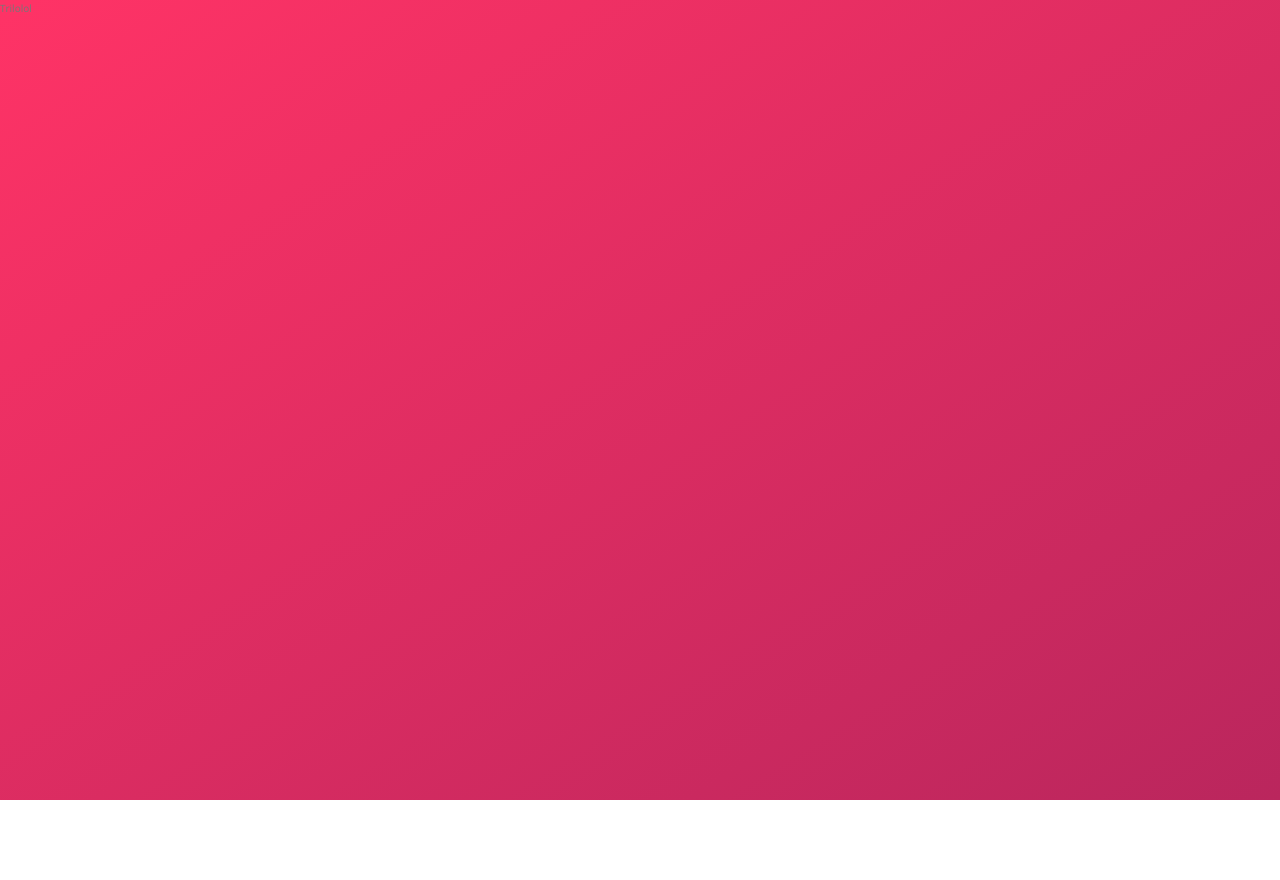
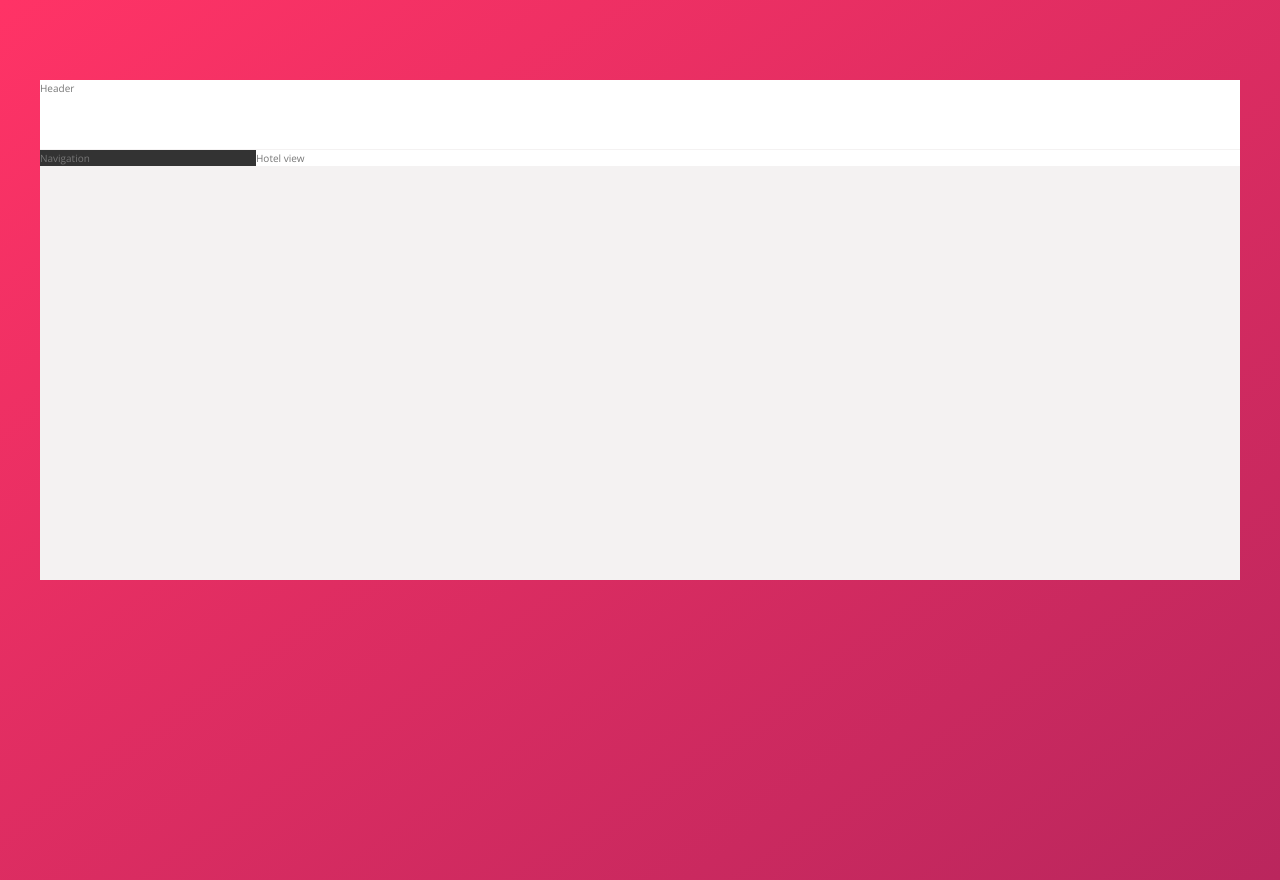
Before and after one commit to Moosees/trillo, a website: page index.html in a window 1280 px wide. Before the commit the page ends 800 px from the top, so only its background shows below. Drawn offline with nearby package versions, Linux system fonts and the light colour scheme.

Commit message:
Add flex-box layout

```diff
--- a/index.html
+++ b/index.html
@@ -11,6 +11,18 @@
         <title>trillo &mdash; Your all-in-one booking app</title>
     </head>
     <body>
-        Trilolol
+        <div class="container">
+            <header class="header">
+                Header
+            </header>
+            <div class="content">
+                <nav class="sidebar">
+                    Navigation
+                </nav>
+                <main class="hotel-view">
+                    Hotel view
+                </main>
+            </div>
+        </div>
     </body>
 </html>
--- a/sass/_base.scss
+++ b/sass/_base.scss
@@ -1,5 +1,6 @@
 // High specificity root pseudoelement. Used for css properties.
 :root {
+    // COLORS
     --color-primary: #eb2f64;
     --color-primary-light: #FF3366;
     --color-primary-dark: #BA265D;
@@ -10,6 +11,9 @@
     --color-grey-dark-1: #333;
     --color-grey-dark-2: #777;
     --color-grey-dark-3: #999;
+
+    // SHADOWS
+    --shadow-dark: 0 2rem 6rem rgba(0, 0, 0, .3);
 }
 
 // NORMALIZATION AND BASIC SETUP
--- a/sass/_layout.scss
+++ b/sass/_layout.scss
@@ -0,0 +1,29 @@
+.container {
+    background-color: var(--color-grey-light-2);
+    box-shadow: --var(--shadow-dark);
+    margin: 8rem auto;
+    max-width: 120rem;
+
+    // TEMPORARY
+    min-height: 50rem;
+}
+
+.header {
+    background-color: #fff;
+    border-bottom: 1px solid var(--color-grey-light-2);
+    height: 7rem;
+}
+
+.content {
+    display: flex; // this div holds the flex items.
+}
+
+.sidebar {
+    background-color: var(--color-grey-dark-1);
+    flex: 0 0 18%; // flex grow, flex shrink, flex basis.
+}
+
+.hotel-view {
+    background-color: #fff;
+    flex: 1; // flex grow allowed to fill up the rest of the width.
+}
```
Also changed, not shown: css/style.css, 1 other file.
